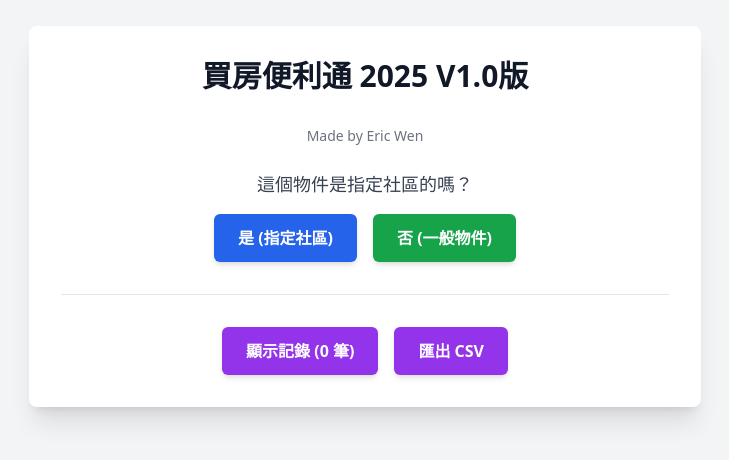
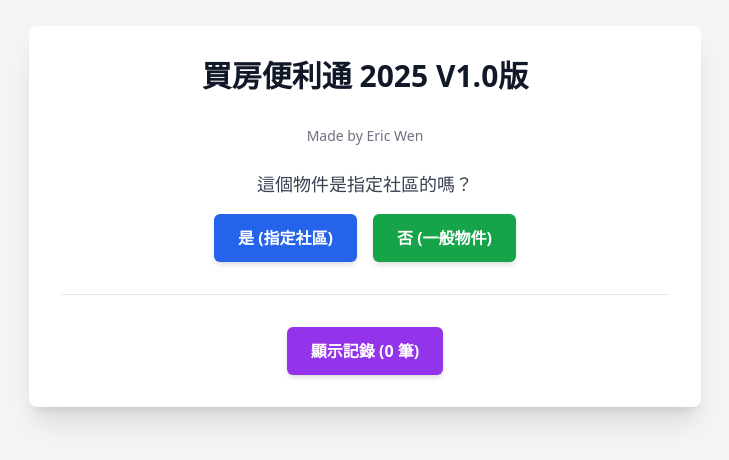
Before and after one commit to ericwen511/interesting-yonath-jjd3tz25, a React (Vite) app: page / in a window 1280 px wide. Shown: the part 184-644 px from the top of the page, without its empty margins (275-1004 px from the left). Built offline with nearby package versions, Linux system fonts and the light colour scheme.

Commit message:
刪除「匯出 CSV」按鈕

```diff
--- a/src/App.tsx
+++ b/src/App.tsx
@@ -967,12 +967,6 @@ function App() {
           >
             {showRecords ? "隱藏記錄" : "顯示記錄"} ({savedRecords.length} 筆)
           </button>
-          <button
-            className="px-6 py-3 bg-purple-600 text-white font-semibold rounded-md shadow-md hover:bg-purple-700 focus:outline-none focus:ring-2 focus:ring-purple-500 focus:ring-offset-2"
-            onClick={() => setShowRecords(!showRecords)}
-          >
-            匯出 CSV
-          </button>
         </div>
 
         {/* 記錄列表 */}
```
